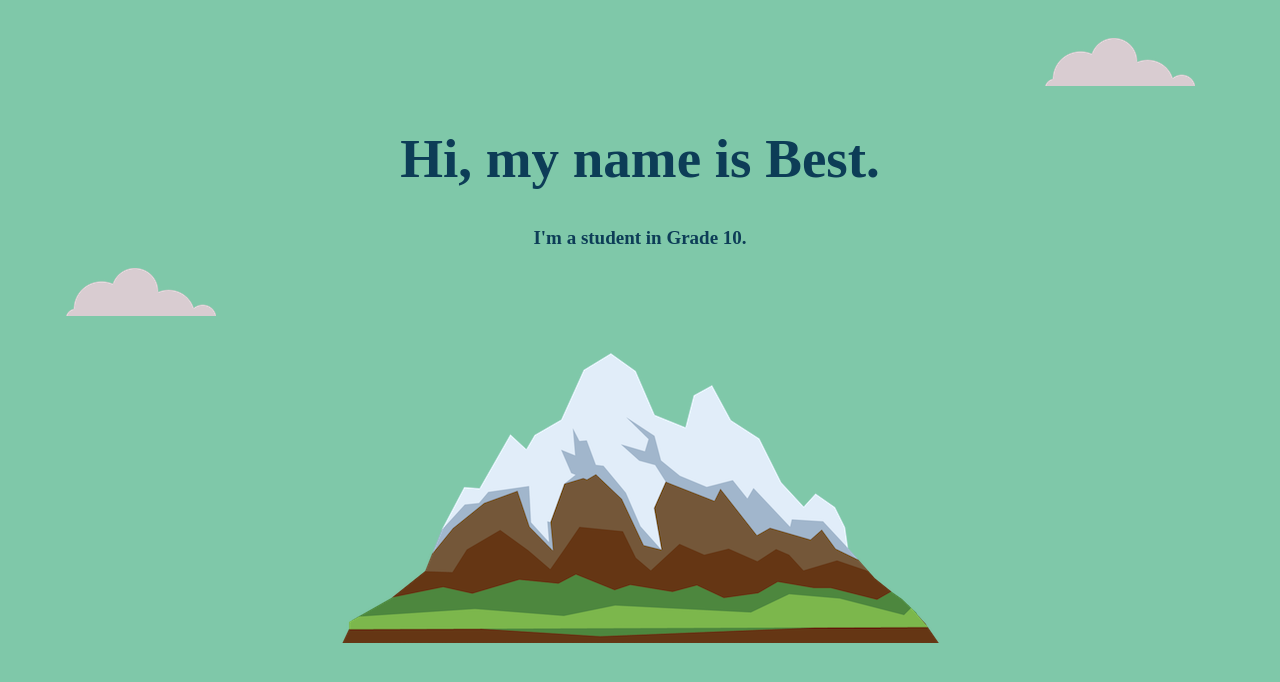
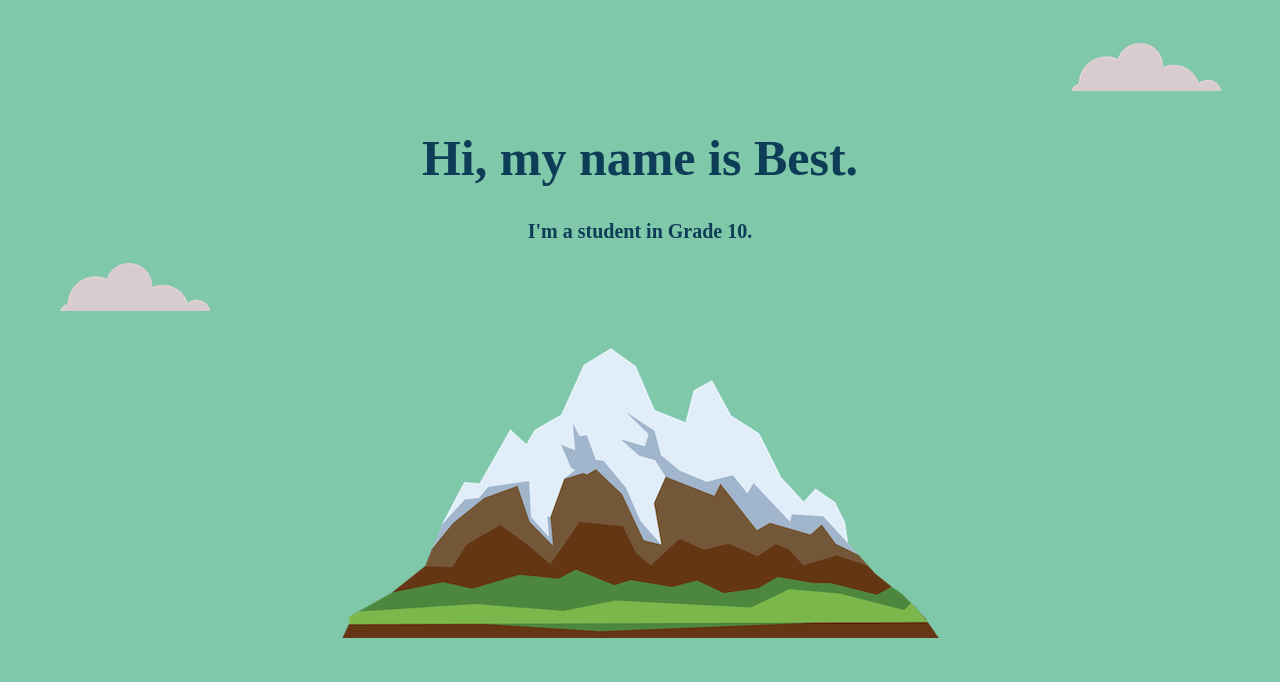
Before and after one commit to Porkan/Computer-PA3, a plain HTML site: page index.html in a window 1280 px wide. Drawn offline with Linux system fonts and the light colour scheme.

Commit message:
Update style.css

```diff
--- a/style.css
+++ b/style.css
@@ -4,17 +4,17 @@ body{
   background-color: #7FC8A9
 }
 .up-cloud{
-  left: 38%;
+  left: 40%;
   position: relative;
-  padding-top: 30px;
+  padding-top: 35px;
 }
 .down-cloud{
   position: absolute;
-  left:66px;
+  left:60px;
 }
 h1{
-  font-size: 55px;
+  font-size: 50px;
 }
 p{
-  font-size:19px;
+  font-size:20px;
 }
```
